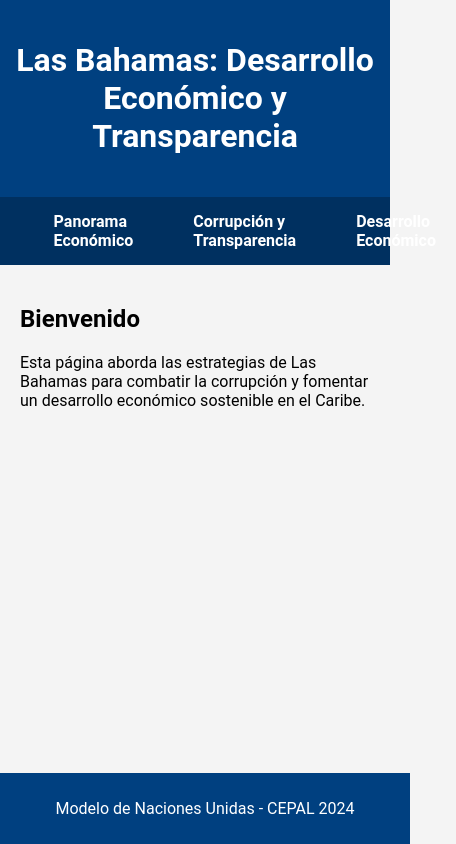
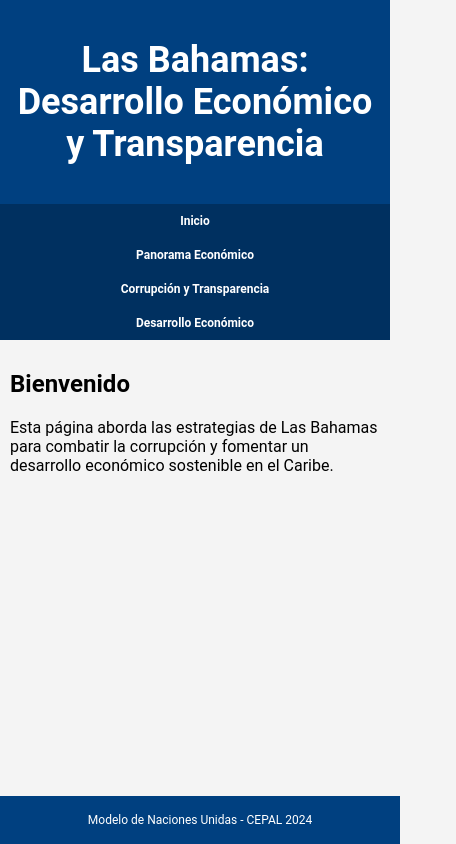
Before and after one commit to Jornielrd/CEPAL, a plain HTML site: page index.html in a window 390 px wide. Shown: the whole page, 456 px wide, since content can reach past the window. Drawn offline with Linux system fonts and the light colour scheme.

Commit message:
Update index.html

```diff
--- a/index.html
+++ b/index.html
@@ -1,10 +1,9 @@
-
 <!DOCTYPE html>
 <html lang="es">
 <head>
     <meta charset="UTF-8">
     <meta name="viewport" content="width=device-width, initial-scale=1.0">
-    <title>Las Bahamas: Desarrollo Económico y Corrupción</title>
+    <title>Las Bahamas: Desarrollo Económico y Transparencia</title>
     <style>
         body {
             font-family: 'Roboto', sans-serif;
@@ -20,6 +19,7 @@
         }
         nav {
             display: flex;
+            flex-wrap: wrap;
             justify-content: center;
             background-color: #003060;
         }
@@ -27,7 +27,7 @@
             color: white;
             text-decoration: none;
             padding: 15px 20px;
-            margin: 0 10px;
+            margin: 0 5px;
             font-weight: bold;
             transition: background 0.3s;
         }
@@ -54,6 +54,38 @@
             position: fixed;
             bottom: 0;
             width: 100%;
+        }
+        /* Media Queries para pantallas más pequeñas */
+        @media (max-width: 768px) {
+            nav {
+                flex-direction: column;
+                align-items: center;
+            }
+            nav a {
+                padding: 10px;
+                font-size: 14px;
+            }
+            section {
+                padding: 15px;
+            }
+            header {
+                padding: 15px 5px;
+            }
+            footer {
+                padding: 5px;
+                font-size: 12px;
+            }
+        }
+        @media (max-width: 480px) {
+            nav a {
+                font-size: 12px;
+            }
+            header {
+                font-size: 18px;
+            }
+            section {
+                padding: 10px;
+            }
         }
     </style>
 </head>
```
